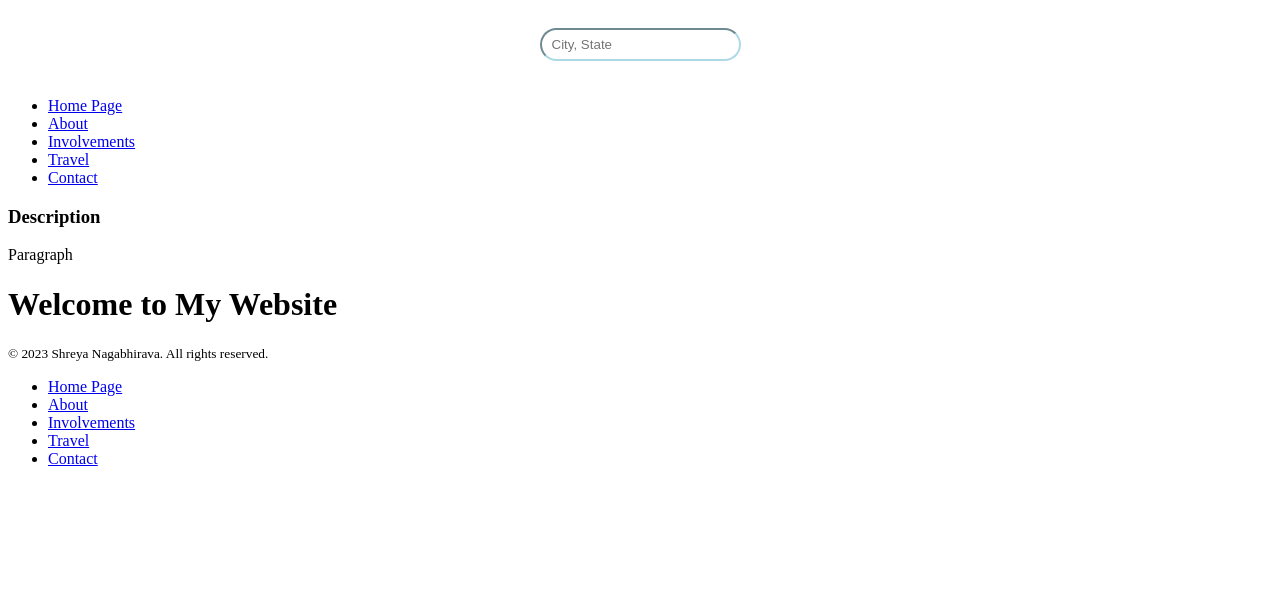
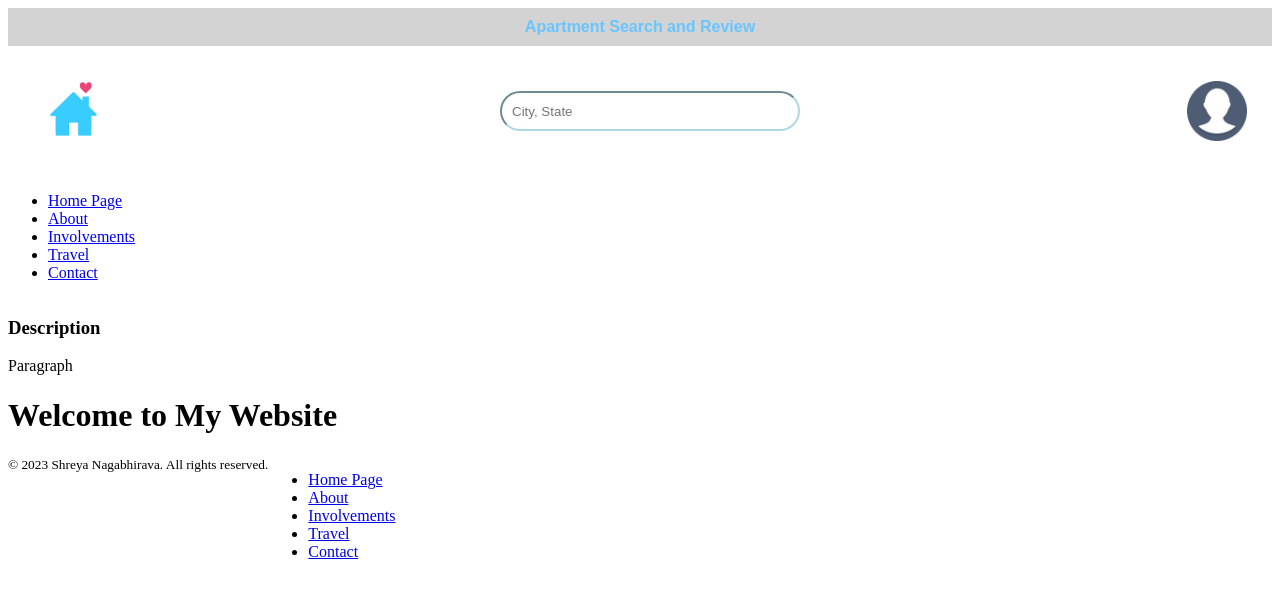
Before and after one commit to Shreya-Naga/CS4640-Project, a PHP site: page / in a window 1280 px wide. Shown: the top 598 px of the page. Run offline with PHP 8.4, Linux system fonts and the light colour scheme.

Commit message:
create header with search bar, logo, and profile image

```diff
--- a/index.html
+++ b/index.html
@@ -13,10 +13,21 @@
         <title>Apartment Search and Review</title>
      </head>
      <body>
+        <div class="topbar">
+            <span>Apartment Search and Review</span>
+        </div>
         <div>
             <header>
+                <div class="logo">
+                    <img src="images/logo.png" alt="logo">
+                </div>
                 <div class="searchbar">
                     <input type="search" placeholder="City, State">
+                </div>
+                <div class="profile">
+                    <img class="profile" src="images/profile.png" alt="logo">
+                </div>
+            </header>
         </div>
         <nav>
             <div class="navbar">
@@ -31,9 +42,6 @@
         </nav>
         <h3>Description</h3>
         <p>Paragraph</p>
-            </header>
-        </div>
-
         <main>
             <h1>Welcome to My Website</h1>
         </main>
--- a/styles/main.css
+++ b/styles/main.css
@@ -1,3 +1,47 @@
+
+div {
+    display: flex;
+    font-style: Arial, Verdana;
+}
+
+.topbar {
+    background-color: lightgray;
+    color: rgb(104, 197, 255);
+}
+
+span {
+    padding: 10px;
+    display: flex;
+    width: 100%;
+    justify-content: center;
+    font-weight: bold;
+    text-align: center;
+    font-family: sans-serif;
+}
+
+header {
+    display: flex;
+    flex-direction: row;
+    align-items: center;
+    justify-content: space-between;
+    width: 100%;
+    padding: 25px;
+}
+
+logo {
+    display: flex;
+}
+
+img {
+    width: 80px;
+    height: 80px;
+}
+
+.profile {
+    width: 60px;
+    height: 60px;
+}
+
 .searchbar {
     display: flex;
     justify-content: center;
@@ -6,6 +50,8 @@
 input[type=search] {
     border-radius: 50px;
     border-color: lightblue;
+    height: 40px;
+    width: 300px;
     padding-top: 7px;
     padding-bottom: 7px;
     padding-left: 10px;
```
Also changed, not shown: images/Screen Shot 2023-10-05 at 1.40.32 PM.png (added), images/logo.png (added), images/profile.png (added). Lines whose indentation alone changed are shown as unchanged.
